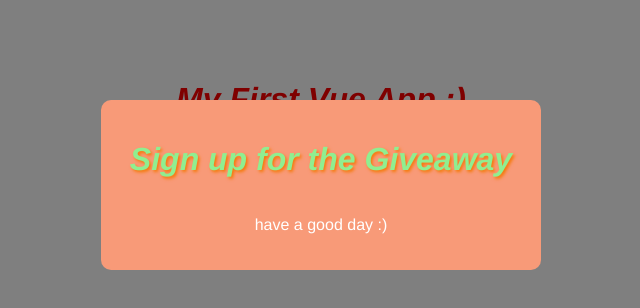
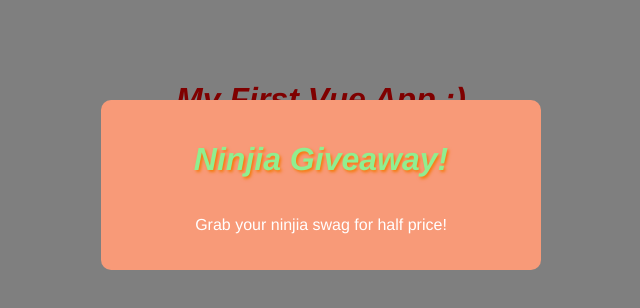
Before and after one commit to Kris0201/modal-project, a Vue app: page / in a window 1280 px wide. Both pictures are taken after a click on the button "open Modal". Shown: the top 308 px of the page, without its empty margins (319-959 px from the left). Built offline with nearby package versions, Linux system fonts and the light colour scheme.

Commit message:
slot概念

```diff
--- a/src/App.vue
+++ b/src/App.vue
@@ -2,7 +2,12 @@
   <h1>{{ title }}</h1>
   <div v-if="showModal">
     <!--子元件Modal有兩個屬性: header & text-->
-    <Modal :header="header" :text="text" theme="sale" @close="toggleModal"/>
+    <Modal theme="sale" @close="toggleModal">
+      <!-- 可在此寫template (slots) ，此處資訊會傳至子元件標有<slot></slot>的區域中-->
+      <h1>Ninjia Giveaway!</h1>
+      <p>Grab your ninjia swag for half price!</p>
+    </Modal>
+
     <!--
       1. @close=""是從子元件emit來的，父元件會對其進行監聽，並在事件被觸發時去執行(fire)@close=""內的程式。
       2. 本例中目的為「點擊灰色區域後要關掉Modal，而因為其指令目的與父元件中的button效用一樣，故寫成@close="toggleModal"，等於子元件的closeModal函式要在點擊後去呼叫父元件中的toggleModal這個程式
@@ -21,8 +26,6 @@ export default {
   data() {
     return {
       title: "My First Vue App :)",
-      header: "Sign up for the Giveaway",
-      text: "have a good day :)",
       showModal: false,
     };
   },
--- a/src/components/Modal.vue
+++ b/src/components/Modal.vue
@@ -4,8 +4,8 @@
       <!--:class="{sale: theme===sale}"表示動態綁定一個class，而是否加上sale這個class的條件是 theme===sale的值為true的時候，若為false則不加上sale這個class-->
 
       <!--修飾符.self：在.backdrop的@click加上修飾符.self，目的在於阻止點擊到modal的橘色區域時關閉整個modal。.self 的作用只會觸發元素自己(.backdrop)的事件行為，由子層元素(.modal)傳遞來的事件(即冒泡的事件傳遞)則不會觸發-->
-      <h1>{{ header }}</h1>
-      <p>{{ text }}</p>
+
+      <slot></slot>
     </div>
   </div>
 </template>
@@ -14,7 +14,7 @@
 <script>
 export default {
   //props：將父元件中的設定透過prop傳給Modal子元件
-  props: ["header", "text", "theme"],
+  props: ["theme"],
 
   methods: {
     //custom events：將子元件中設定的事件emit(發射)給父元件，使父元件對此事件可進行監聽，close為自訂的事件名稱：本例目的為對灰色區域點擊後關掉Modal
```
